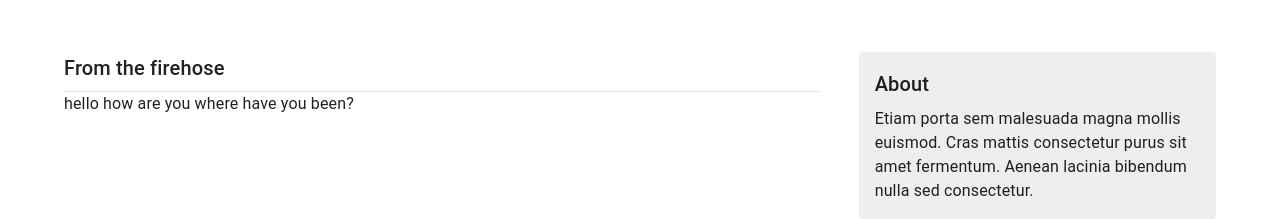
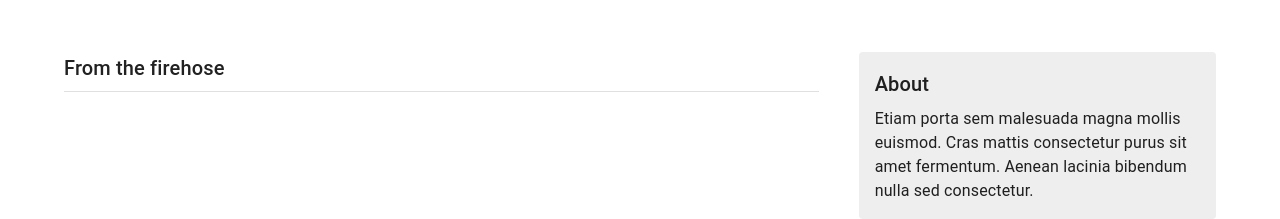
Before and after one commit to SusanEnneking/angryoldshedev, a Next.js app in the folder Client/: page / in a window 1280 px wide. Shown: the part 713-932 px from the top of the page. Built offline with nearby package versions, Linux system fonts and the light colour scheme.

Commit message:
#3 posts data getting to post

```diff
--- a/Client/app/blog/Blog.tsx
+++ b/Client/app/blog/Blog.tsx
@@ -110,7 +110,7 @@ export default function Blog() {
             ))}
           </Grid>
           <Grid container spacing={5} sx={{ mt: 3 }}>
-            <Main title="From the firehose" posts={posts}/>
+            <Main title="From the firehose" posts={blogPosts}/>
             <Sidebar
               title={sidebar.title}
               description={sidebar.description}
--- a/Client/app/blog/Main.tsx
+++ b/Client/app/blog/Main.tsx
@@ -28,8 +28,8 @@ export default function Main(props: MainProps) {
       </Typography>
       <Divider />
       {posts.map((post) => (
-        <Post className="markdown" key={post.substring(0, 40)}>
-            {post}
+        <Post className="markdown" key={post.Id}>
+            {post.Generated}
         </Post>
       ))}
     </Grid>
```
